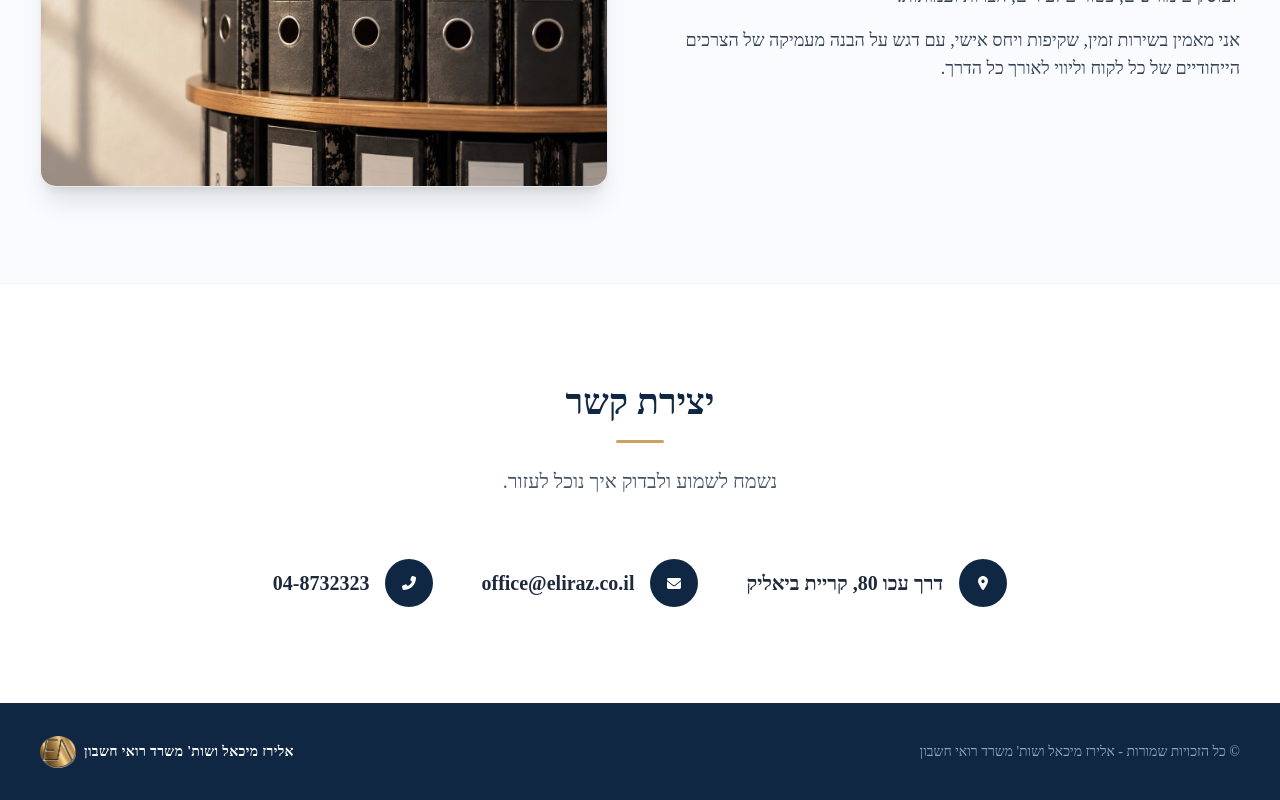
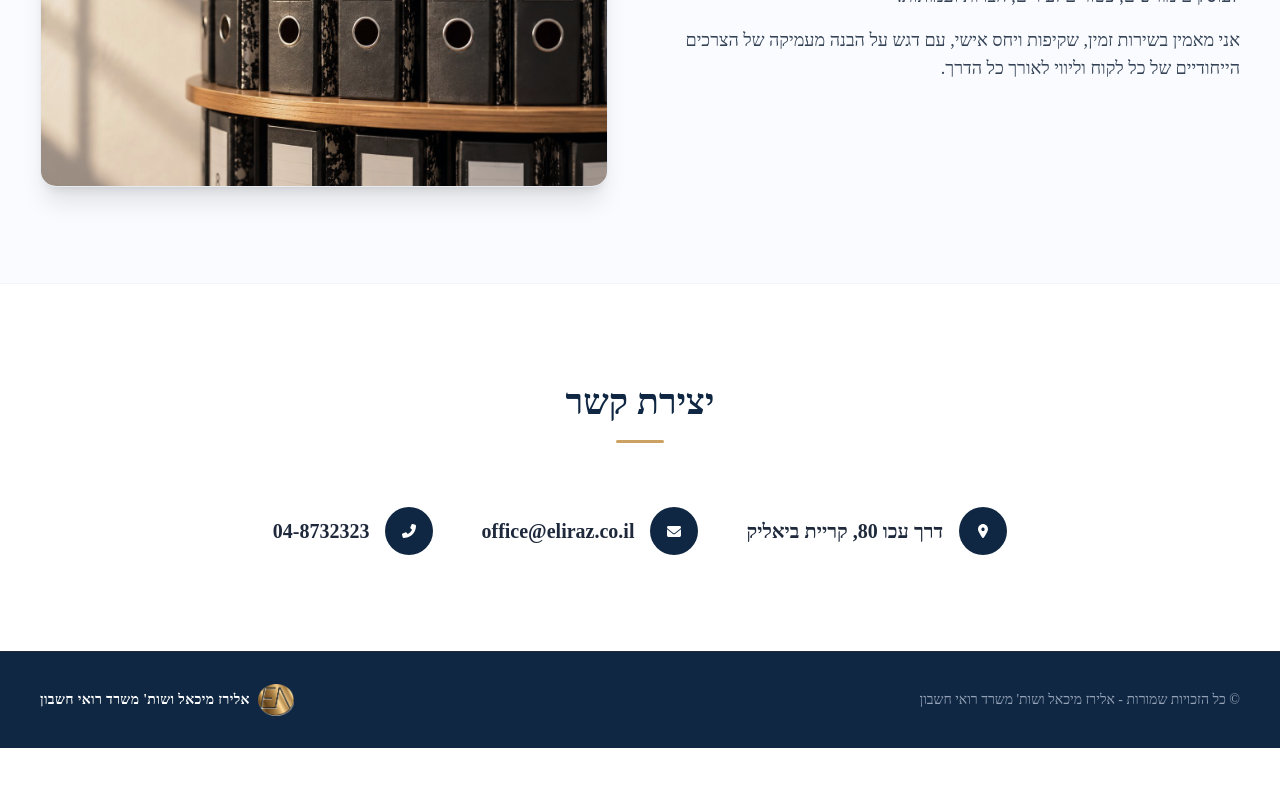
Before and after one commit to Matoy7/miki-eliraz, a React (Vite) app: page / in a window 1280 px wide. Shown: the part 1638-2438 px from the top of the page. After the commit the page ends 2386 px from the top, so only its background shows below. Built offline with nearby package versions, Linux system fonts and the light colour scheme; the HTML template or start-up script is replaced by a standard one; a web font is replaced by a local one.

Commit message:
Remove contact intro line; footer logo before name (right side in RTL)
Co-Authored-By: Claude Opus 5.5 <noreply@anthropic.com>
Claude-Session: https://claude.ai/code/session_01SMR4MW5PkBZim2wzc7Bo5X

```diff
--- a/src/App.tsx
+++ b/src/App.tsx
@@ -138,7 +138,7 @@ export default function App() {
         {/* Contact */}
         <section id="contact" className={`bg-white ${HEADER_OFFSET}`}>
           <div className="container-page section-y">
-            <SectionHeader title="יצירת קשר" intro="נשמח לשמוע ולבדוק איך נוכל לעזור." />
+            <SectionHeader title="יצירת קשר" />
             <ul className="w-fit mx-auto flex flex-col lg:flex-row items-start lg:items-center gap-6 lg:gap-12 list-none m-0 p-0">
               {CONTACT_ITEMS.map(({ href, external, text, icon, iconCls }) => (
                 <li key={text}>
@@ -164,11 +164,11 @@ export default function App() {
         <div className="container-page py-8 flex flex-col-reverse md:flex-row items-center justify-between gap-4 text-center">
           <p className="font-['Heebo:Regular'] font-normal text-faint text-caption text-balance">© כל הזכויות שמורות - {FIRM_NAME}</p>
           <div className="flex items-center gap-2">
-            <span className="font-['Heebo:Bold'] font-bold text-white text-caption tracking-[0.025em]">{FIRM_NAME}</span>
             <picture className="shrink-0">
               <source srcSet={imgLogoWebp} type="image/webp" />
               <img src={imgLogoPng} alt="" width={162} height={144} className="block h-8 w-auto" />
             </picture>
+            <span className="font-['Heebo:Bold'] font-bold text-white text-caption tracking-[0.025em]">{FIRM_NAME}</span>
           </div>
         </div>
       </footer>
```
